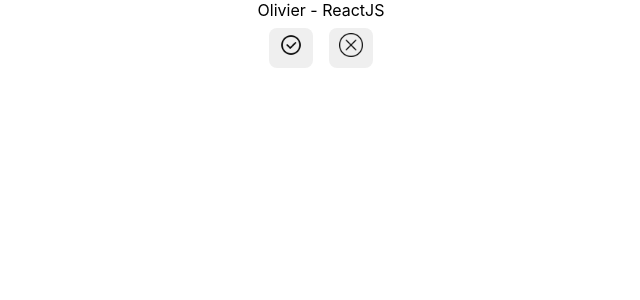
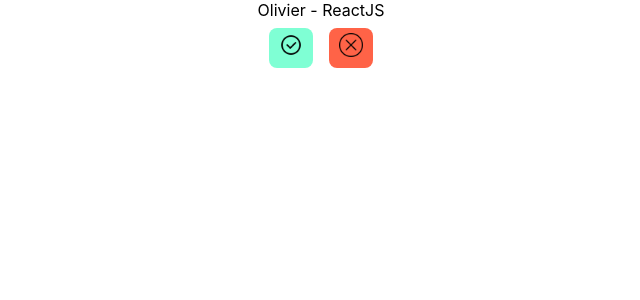
Before and after one commit to oledanvic/2023-06-12-tjs, a React (Create React App) app: page / in a window 1280 px wide. Shown: the top 300 px of the page, without its empty margins (319-959 px from the left). Built offline with nearby package versions, Linux system fonts and the light colour scheme.

Commit message:
Gestion des couleurs avec fichiers global CSS

```diff
--- a/src/App/App.jsx
+++ b/src/App/App.jsx
@@ -6,10 +6,10 @@
   return (
     <div className="App">
       <div>Olivier - ReactJS</div>
-      <Button onClick={(unParamDeLenfant)=>{
+      <Button className="primary" onClick={(unParamDeLenfant)=>{
         console.log('fonction envoyee par le parent', unParamDeLenfant);
       }}><img src='/img/ok.png'/></Button>
-      <Button><img src='/img/cancel.png'/></Button>
+      <Button className="error"><img src='/img/cancel.png'/></Button>
     </div>
   );
 }
--- a/src/App/components/ui/Button/Button.jsx
+++ b/src/App/components/ui/Button/Button.jsx
@@ -7,11 +7,14 @@
  */
 const Button=(props)=>{
     return (
-        <button type={props.type} className={style.Button} onClick={(evt)=>{
-            if(undefined !== props.onClick && typeof props.onClick === 'function') {
-                props.onClick('click');
-            }
-        }}>
+        <button type={props.type}
+                className={`${style.Button} btn${undefined!==props.className? ' ' + props.className:''}`}
+                onClick={(evt)=>{
+                    if(undefined !== props.onClick && typeof props.onClick === 'function') {
+                    props.onClick('click');
+                    }
+                }
+            }>
             {props.children}
         </button>
     );
@@ -20,12 +23,15 @@
 Button.propTypes={
     children: PropTypes.any.isRequired,
     type: PropTypes.oneOf(['button', 'reset', 'submit']).isRequired,
-    onClick: PropTypes.func.isRequired
+    bgColor: PropTypes.string,
+    onClick: PropTypes.func.isRequired,
+    className: PropTypes.oneOf(['primary', 'error'])
 }
 
 Button.defaultProps={
     type:'button',
-    onClick: ()=>{console.log('click');}
+    onClick: ()=>{console.log('click');},
+    bgColor: 'grey'
 }
 
 export default Button;
--- /dev/null
+++ b/src/App/globalcss/global.css
@@ -0,0 +1,7 @@
+.btn.primary{
+    background-color: aquamarine;
+}
+
+.btn.error{
+    background-color: tomato;
+}
--- a/src/index.tsx
+++ b/src/index.tsx
@@ -1,6 +1,7 @@
 import React from 'react';
 import ReactDOM from 'react-dom/client';
 import './index.css';
+import './App/globalcss/global.css'
 import App from './App/App';
 import reportWebVitals from './reportWebVitals';
 
```
